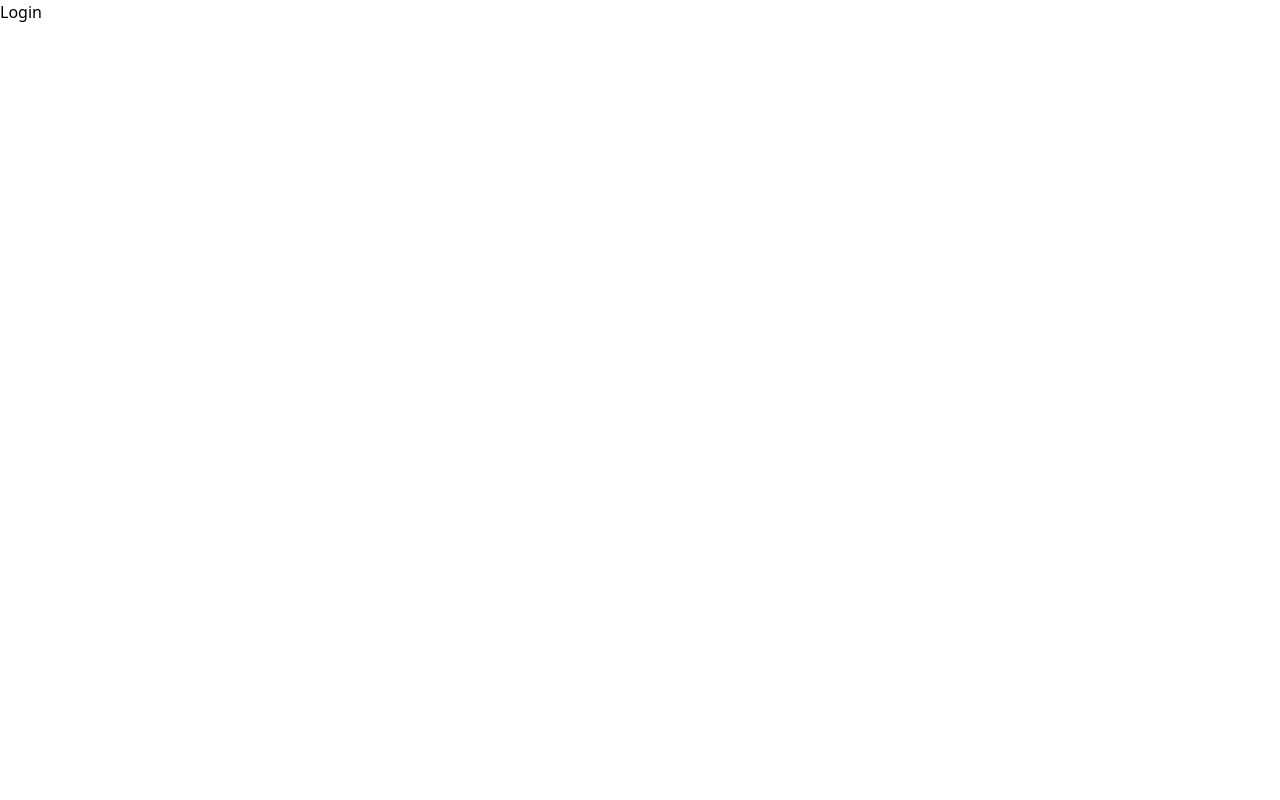
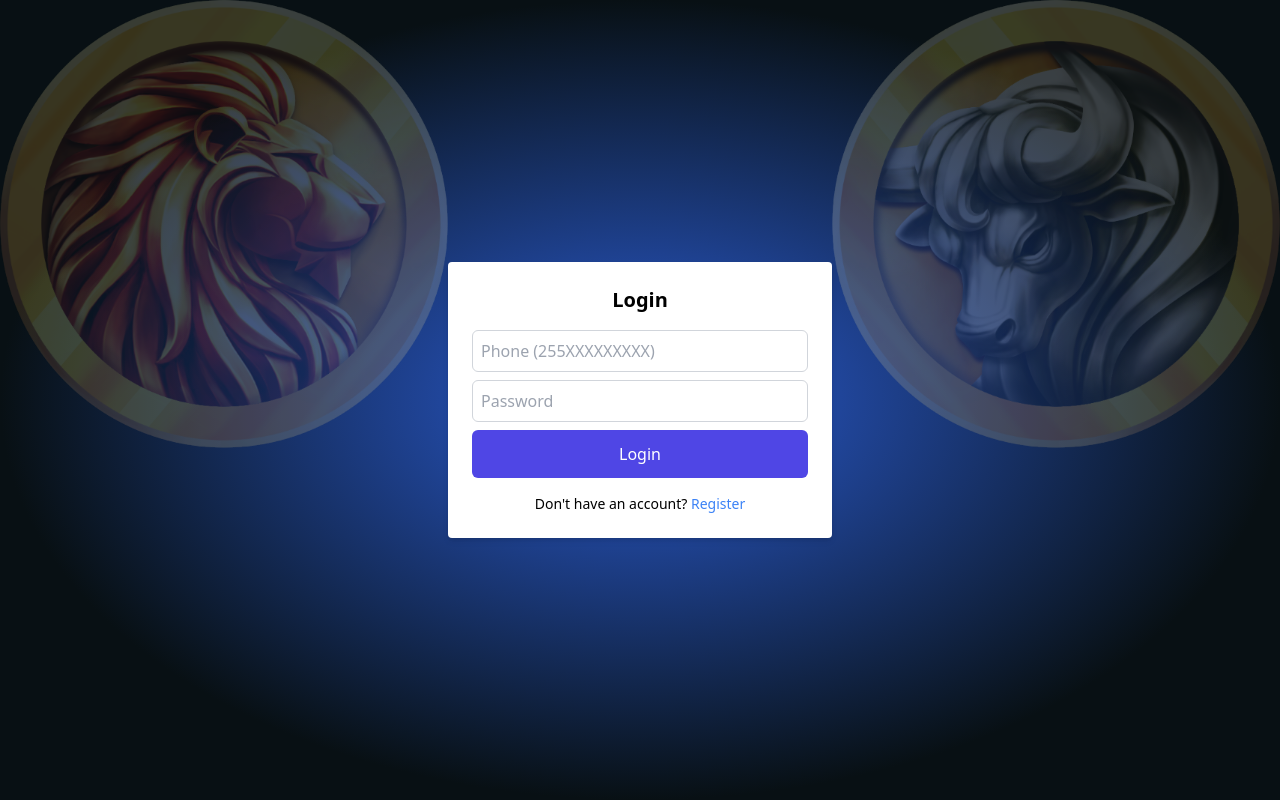
Before and after one commit to ArusSayamyan/jackpot, a Nuxt app: page /Login in a window 1280 px wide. Built offline with nearby package versions, Linux system fonts and the light colour scheme.

Commit message:
feat: add global wrapper and reusable auth form with login/register

```diff
--- /dev/null
+++ b/components/form/AuthForm.vue
@@ -0,0 +1,59 @@
+<template>
+  <form @submit.prevent="handleSubmit" class="bg-white p-6 rounded shadow-md w-96">
+    <h2 class="text-xl font-semibold text-center mb-4">
+      {{ mode === "register" ? "Register" : "Login" }}
+    </h2>
+
+    <input v-model="phone" type="text" placeholder="Phone (255XXXXXXXXX)" class="w-full p-2 mb-2 border border-gray-300 rounded-md" />
+    <input v-model="password" type="password" placeholder="Password" class="w-full p-2 mb-2 border border-gray-300 rounded-md" />
+
+    <input
+        v-if="mode === 'register'"
+        v-model="confirmPassword"
+        type="password"
+        placeholder="Confirm Password"
+        class="w-full p-2 mb-2 border border-gray-300 rounded-md"
+    />
+
+    <button class="w-full p-3 bg-indigo-600 text-white rounded-md cursor-pointer hover:bg-indigo-700 transition">
+      {{ mode === "register" ? "Register" : "Login" }}
+    </button>
+
+    <p v-if="errorMessage" class="text-red-500 text-sm mt-2">{{ errorMessage }}</p>
+
+    <p class="text-sm text-center mt-4">
+      <span v-if="mode === 'register'">
+        Already have an account?
+        <NuxtLink to="/login" class="text-blue-500">Login</NuxtLink>
+      </span>
+      <span v-else>
+        Don't have an account?
+        <NuxtLink to="/register" class="text-blue-500">Register</NuxtLink>
+      </span>
+    </p>
+  </form>
+</template>
+
+<script setup>
+import { ref } from "vue";
+
+const props = defineProps({
+  mode: String,
+  errorMessage: String,
+});
+
+const emit = defineEmits(["submit"]);
+
+const phone = ref("");
+const password = ref("");
+const confirmPassword = ref("");
+
+const handleSubmit = () => {
+  const data = { phone: phone.value, password: password.value }
+  if(props.mode === "login") {
+    emit("submit", data);
+  } else {
+    emit("submit", {...data, confirmPassword: confirmPassword.value});
+  }
+};
+</script>
--- /dev/null
+++ b/components/mainWrapper/MainWrapper.vue
@@ -0,0 +1,7 @@
+<template>
+  <div class="relative flex justify-center items-center h-screen bg-[radial-gradient(closest-side_at_50%_50%,_#2B5DD6_0%,_#081014_100%)]">
+    <img src="~/assets/images/lion.png" class="absolute left-0 top-0 w-[35%] opacity-20">
+    <img src="~/assets/images/buffalo.png" class="absolute right-0 top-0 w-[35%] scale-x-[-1] opacity-20">
+    <slot></slot>
+  </div>
+</template>
--- a/pages/Login.vue
+++ b/pages/Login.vue
@@ -1,13 +1,32 @@
-<script setup lang="ts">
-
-</script>
-
 <template>
-<div>
-  Login
-</div>
+  <main-wrapper>
+    <auth-form mode="login" :errorMessage="errorMessage" @submit="login" />
+  </main-wrapper>
 </template>
 
-<style scoped>
+<script setup>
+import { ref } from "vue";
+import { useRouter } from "vue-router";
+import { useCookie } from "#app";
+import MainWrapper from "~/components/mainWrapper/MainWrapper.vue";
+import AuthForm from "~/components/form/AuthForm.vue";
 
-</style>
+const router = useRouter();
+const errorMessage = ref("");
+
+const login = async ({ phone, password }) => {
+  try {
+    const response = await $fetch("https://stagingnew.slotpesa.co.tz/api/v1/auth/login", {
+      method: "POST",
+      body:  { phone, password },
+    });
+
+    if (response.accessToken) {
+      useCookie("accessToken").value = response.accessToken;
+      router.push("/");
+    }
+  } catch (error) {
+    errorMessage.value = "Invalid credentials!";
+  }
+};
+</script>
--- a/pages/Register.vue
+++ b/pages/Register.vue
@@ -1,13 +1,51 @@
-<script setup lang="ts">
-
-</script>
-
 <template>
-<div>
-  Register
-</div>
+  <main-wrapper>
+    <auth-form mode="register" :errorMessage="errorMessage" @submit="register" />
+  </main-wrapper>
 </template>
 
-<style scoped>
+<script setup>
+import { ref } from "vue";
+import { useRouter } from "vue-router";
+import MainWrapper from "~/components/mainWrapper/MainWrapper.vue";
+import AuthForm from "~/components/form/AuthForm.vue";
 
-</style>
+const router = useRouter();
+const errorMessage = ref("");
+
+const register = async ({ phone, password, confirmPassword }) => {
+  try {
+    if (password !== confirmPassword) {
+      errorMessage.value = "Passwords do not match!";
+      return;
+    }
+
+    const response = await $fetch("https://stagingnew.slotpesa.co.tz/api/v1/auth/register", {
+      method: "POST",
+      body: { phone, password, confirmPassword },
+    });
+
+    if (response.token && response.code) {
+      await verify(response.token, response.code)
+    }
+  } catch (error) {
+    errorMessage.value = "Registration failed!";
+  }
+};
+
+const verify = async (token, code) => {
+  try {
+    const response = await $fetch("https://stagingnew.slotpesa.co.tz/api/v1/auth/verifyRegistration", {
+      method: "POST",
+      body: { token, code: code },
+    });
+
+    if (response.accessToken) {
+      useCookie("accessToken").value = response.accessToken;
+      router.push("/");
+    }
+  } catch (error) {
+    errorMessage.value = "Verification failed!";
+  }
+};
+</script>
```
Also changed, not shown: middleware/auth.global.ts (+12 -4 lines), assets/images/buffalo.png (added), assets/images/lion.png (added).
